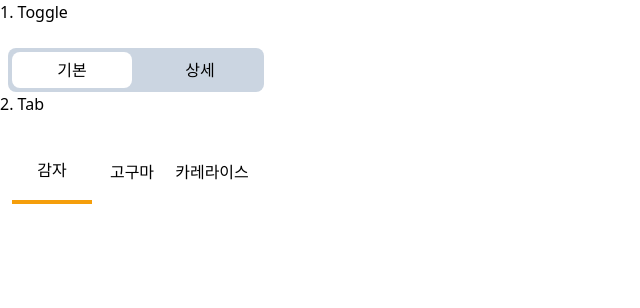
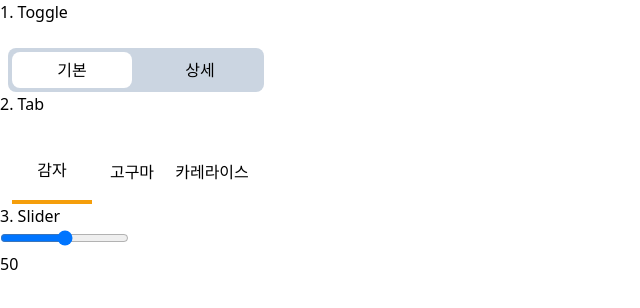
Before and after one commit to Minseongkimm/wanted_pre_onboarding, a React (Create React App) app: page / in a window 1280 px wide. Shown: the top 308 px of the page, without its empty margins (0-640 px from the left). Built offline with nearby package versions, Linux system fonts and the light colour scheme.

Commit message:
Slider 기능 구현 완료

```diff
--- a/src/App.js
+++ b/src/App.js
@@ -1,4 +1,5 @@
 import './App.css';
+import Slider from './components/Slider';
 import Tab from './components/Tab';
 import Toggle from './components/Toggle';
 
@@ -9,6 +10,8 @@ function App() {
       <Toggle />
       <div>2. Tab</div>
       <Tab />
+      <div>3. Slider</div>
+      <Slider />
     </>
   );
 }
--- a/src/components/Slider.js
+++ b/src/components/Slider.js
@@ -0,0 +1,19 @@
+import { React } from 'react';
+
+const Slider = () => {
+  const volumeHandler = (e) => {
+    const result = e.target.value;
+    document.getElementById('result').innerHTML = result;
+  };
+
+  return (
+    <section className="flex flex-col">
+      <div>
+        <input type="range" onChange={volumeHandler} />
+        <p id="result">50</p>
+      </div>
+    </section>
+  );
+};
+
+export default Slider;
```
